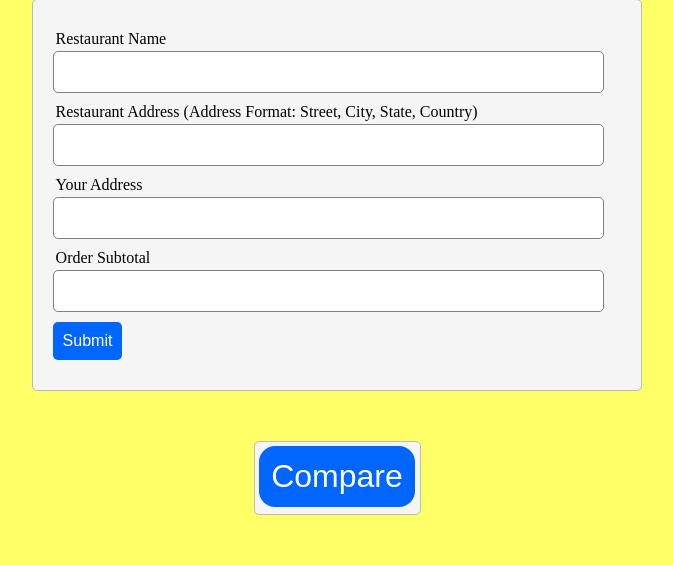
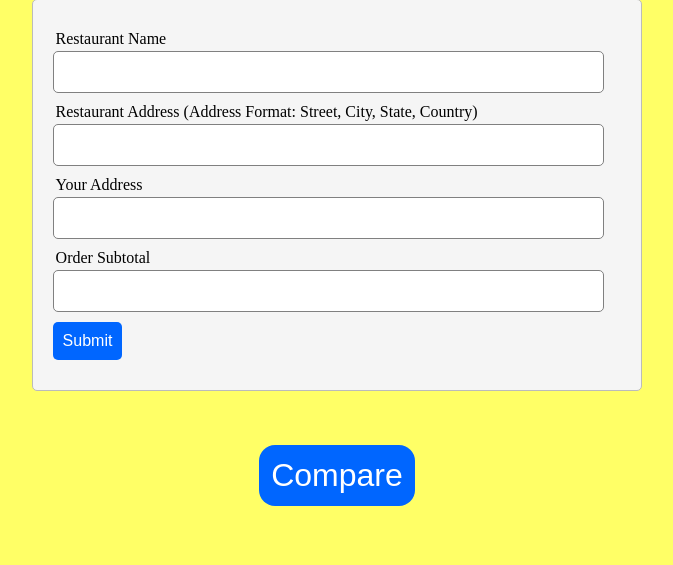
Before and after one commit to mmhousto/DeliveryDatabase, a PHP site: page /index.php in a window 1280 px wide. Shown: the part 1049-1614 px from the top of the page, without its empty margins (303-976 px from the left). After the commit the page ends 1555 px from the top, so only its background shows below. Run offline with PHP 8.4, Linux system fonts and the light colour scheme; data comes from the database, SQL or seed files in the repository; some libraries are stand-ins or nearby versions.

Commit message:
Add files via upload

```diff
--- a/index.php
+++ b/index.php
@@ -166,6 +166,8 @@
       #cform {
         width: 125px;
         height: 32px;
+        background: transparent;
+        border: none;
       }
       .btn {
          padding: 10px;
```
